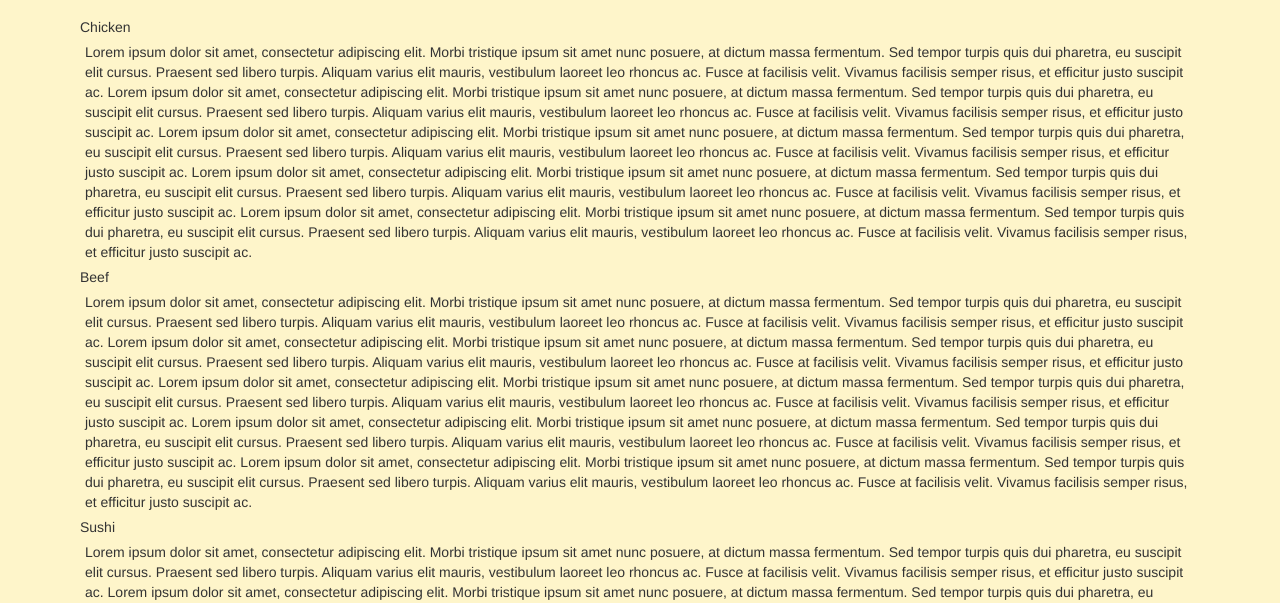
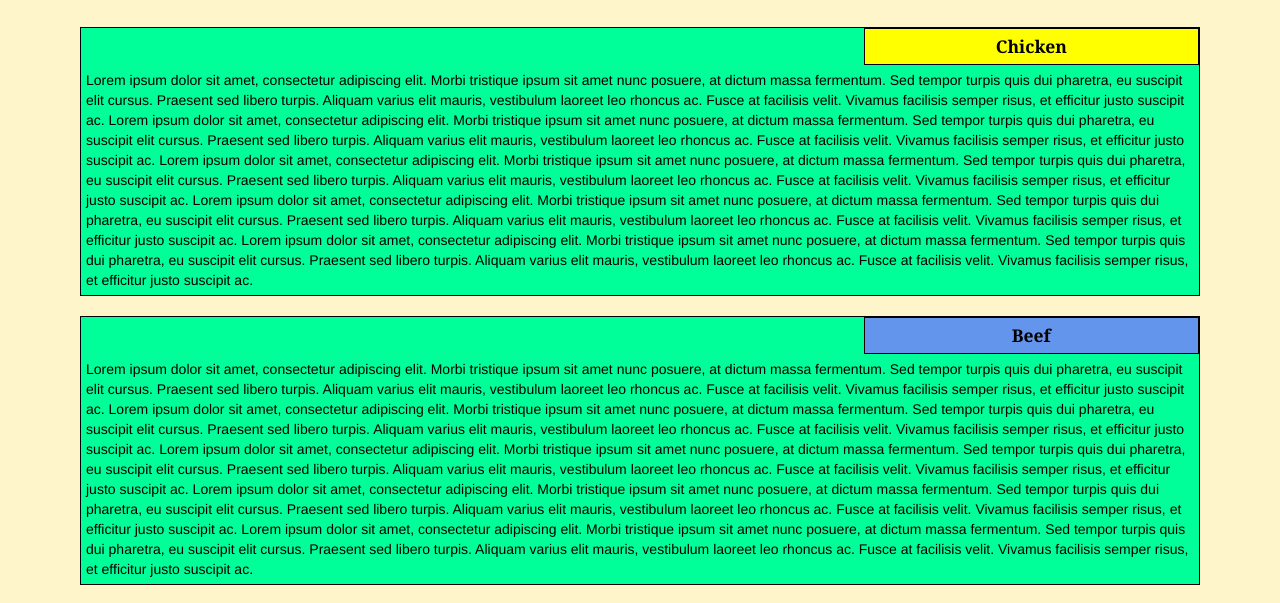
Before and after one commit to hanxiong1122/fullstack-course4-assignment, a plain HTML site: page assignment3/index.html in a window 1280 px wide. Shown: the part 153-756 px from the top of the page. Drawn offline with nearby package versions, Linux system fonts and the light colour scheme.

Commit message:
complete the full css style, also fix the wrong version for jquery

```diff
--- a/assignment3/css/styles.css
+++ b/assignment3/css/styles.css
@@ -53,3 +53,101 @@ p {
 #nav-list {
   color: white;
 }
+
+hr {
+  border-color: white;
+}
+
+.item {
+  text-align: center;
+  color: white;
+  font-size: 1.2em;
+}
+
+/*body*/
+section {
+  border: 1px solid black;
+  background-color: #00FF99;
+  width: 100%;
+  height: auto;
+  font-family: Helvetica;
+  color: black;
+  position: relative;
+  overflow: auto;
+}
+#chicken {
+  position: relative;
+  bottom:0px;
+  left:0px;
+  float: right;
+  clear:none;
+  border: 1px solid black;
+  text-align: center;
+  width: 30%;
+  margin-left: 0%;
+  font-family: Georgia,sans-serif;
+  font-weight: bold;
+  font-size: 125%;
+  margin-bottom: 0;
+  margin-top: 0;
+  padding: 5px;
+  background-color: #FFFF00;
+}
+
+#beef {
+  position: relative;
+  bottom:0px;
+  left:0px;
+  float: right;
+  clear:none;
+  border: 1px solid black;
+  text-align: center;
+  width: 30%;
+  margin-left: 0%;
+  font-family: Georgia,sans-serif;
+  font-weight: bold;
+  font-size: 125%;
+  margin-bottom: 0;
+  margin-top: 0;
+  padding: 5px;
+  background-color: #6495ED;
+}
+
+#sushi {
+  position: relative;
+  bottom:0px;
+  left:0px;
+  float: right;
+  clear:none;
+  border: 1px solid black;
+  text-align: center;
+  width: 30%;
+  margin-left: 0%;
+  font-family: Georgia,sans-serif;
+  font-weight: bold;
+  font-size: 125%;
+  margin-bottom: 0;
+  margin-top: 0;
+  padding: 5px;
+  background-color: #FF1439;
+}
+
+section p{
+  position: relative;
+  float:right;
+}
+
+#chicken-div {
+  margin-bottom: 10px;
+  margin-top: 10px;
+}
+
+#beef-div {
+  margin-bottom: 10px;
+  margin-top: 10px;
+}
+
+#sushi-div {
+  margin-bottom: 10px;
+  margin-top: 10px;
+}
--- a/assignment3/index.html
+++ b/assignment3/index.html
@@ -17,7 +17,7 @@
             <p class="nav-brand">Food,LLC</p>
           </div> <!--end of navbar-brand-->
 
-          <button type="button" class="navbar-toggle collapsed" data-toggle="collapse" data-target="#collapsable-nav" aria-expanded="false">
+          <button type="button" class="navbar-toggle collapsed" data-toggle="collapse" data-target="#collapsable-nav" aria-expanded="true">
             <span class="sr-only">Toggle navigation</span>
             <span class="icon-bar"></span>
             <span class="icon-bar"></span>
@@ -33,9 +33,11 @@
             </li>
             <li>
               <a href="#beef-div"><p class="item">Beef</p></a>
+              <hr class="visible-xs">
             </li>
             <li>
               <a href="#sushi-div"><p class="item">Sushi</p></a>
+              <hr class="visible-xs">
             </li>
           </ul><!-- #nav-list -->
         </div><!-- .collapse .navbar-collapse -->
@@ -75,7 +77,7 @@
 </div> <!--end of container-->
 
   <!-- jQuery (Bootstrap JS plugins depend on it) -->
-  <script src="js/jquery-2.1.4.min.js"></script>
+  <script src="js/jquery-1.11.3.min.js"></script>
   <script src="js/bootstrap.min.js"></script>
   <script src="js/script.js"></script>
 </body>
```
